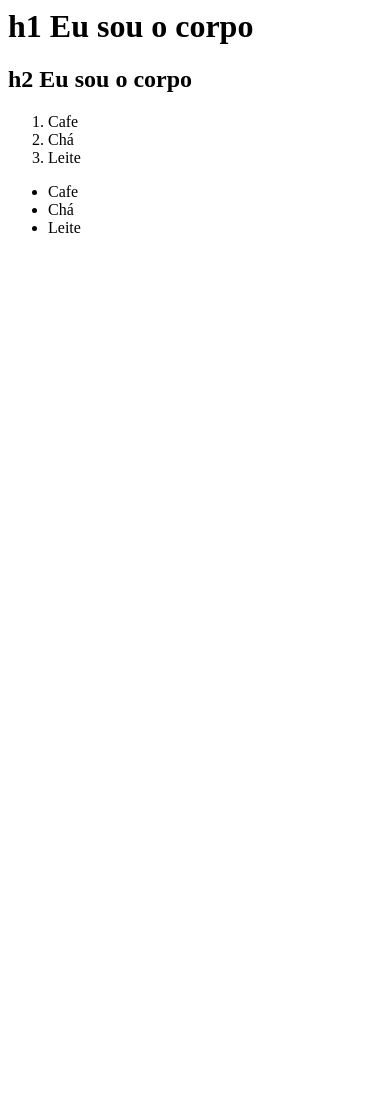
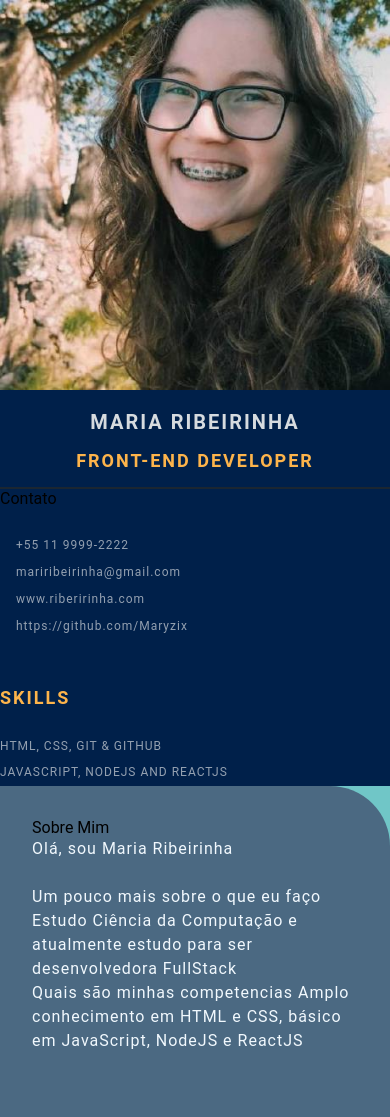
Before and after one commit to Maryzix/devweekgit.github.io, a plain HTML site: page index.html in a window 390 px wide. Before the commit the page ends 844 px from the top, so only its background shows below. Drawn offline with Linux system fonts and the light colour scheme.

Commit message:
feature: add css (#2)
Co-authored-by: Mary Lindsen <mary.lasek@hotmail.com>

```diff
--- a/index.html
+++ b/index.html
@@ -1,22 +1,59 @@
-<html>
-    <head>
-        <title>
-            Olá, eu sou a cabeça
-        </title>
-    </head>
-    <body>
-        <h1>h1 Eu sou o corpo</h1>
-        <h2>h2 Eu sou o corpo</h2>
-        <ol> <!--ordened list-->
-            <li>Cafe</li>
-            <li>Chá</li>
-            <li>Leite</li>
-        </ol>
+<!DOCTYPE html>
+<html lang="pt-br">
+<head>
+    <meta charset="UTF-8">
+    <meta http-equiv="X-UA-Compatible" content="IE=edge">
+    <meta name="viewport" content="width=device-width, initial-scale=1.0">
+    <link rel="stylesheet" href="style.css">
+    <title>Mary L L L</title>
+</head>
+<body>
+ <main class="resume-contents">
+    <section class="left-section">
+        <section class="left-section-content">
+            <div class="profile">
+                <img src="img/93152938.jpg" alt="Profile Image" class="profile-image">
+                <p class="name">Maria Ribeirinha</p>
+                <p class="profession">Front-end Developer</p>
+            </div> <!--informações de perfil-->
+            <div class="contact-info">
+                <p class="letf-title">Contato</p>
+                <ul>
+                    <li><i class="fa fa-phone"></i>+55 11 9999-2222</li>
+                    <li><i class="fa fa-envelope"></i>mariribeirinha@gmail.com</li>
+                    <li><i class="fa fa-globe"></i>www.riberirinha.com</li>
+                    <li><i class="fa fa-github"></i>https://github.com/Maryzix</li>
+                </ul>
+            </div><!--contact-info-->
 
-        <ul> <!--Lista n ordenada-->
-            <li>Cafe</li>
-            <li>Chá</li>
-            <li>Leite</li>
-        </ul>
-    </body>
+            <div class="skills">
+                <p class="left-title">Skills</p>
+                <ul>
+                    <li><p>HTML, CSS, Git & GitHub</p></li>
+                    <li><p>JavaScript, NodeJS and ReactJS</p></li>
+                </ul>
+            </div><!--skills-->
+        </section><!--left section-->
+        </section><!--left section-->
+
+        <section class="right-section">
+            <div class="right-section-contents">
+                <section class="about gap">
+                    <div class="rigth-title"> Sobre Mim</div>
+                    <p class="about-me-contents">
+                        Olá, sou Maria Ribeirinha<br>
+                        <br> Um pouco mais sobre o que eu faço
+                        Estudo Ciência da Computação e atualmente estudo para ser desenvolvedora FullStack
+                        <br> Quais são minhas competencias
+                        Amplo conhecimento em HTML e CSS, básico em JavaScript, NodeJS e ReactJS
+                    </p>
+                </section><!--about gap-->
+            </div>
+        </section> <!--right section-->
+
+
+
+
+ </main>
+</body>
 </html>
--- /dev/null
+++ b/style.css
@@ -0,0 +1,291 @@
+* {
+    margin: 0;
+    padding: 0;
+    box-sizing: border-box;
+    list-style: none;
+    font-family: 'Roboto', sans-serif;
+}
+
+body {
+    background-color: #70c6c7;
+}
+
+.resume-contents {
+    min-height: 100vh;
+    width: 80%;
+    margin: 2rem auto;
+    display: grid;
+    grid-template-columns: repeat(7, 1fr);
+}
+
+.left-section {
+    grid-column: span 2;
+    height: 100%;
+    background-color: #00204A;
+}
+
+.right-section {
+    grid-column: span 5;
+    height: 100%;
+    background-color: #4B6982;
+    border-radius: 0px 60px 0px 0px;
+}
+
+.left-section-contents{
+    padding: 2rem 2rem;
+}
+
+.profile {
+    width: 100%;
+    border-bottom: 2px solid #1B2631;
+}
+
+.profile .profile-image {
+    width: 100%;
+}
+
+.name {
+    color: #D6DBDF;
+    font-size: 30px;
+    letter-spacing: 2px;
+    text-transform: uppercase;
+    text-align: center;
+    font-weight: bold;
+    padding: 1rem 0;
+}
+
+.profession {
+    color: #FDB44B;
+    font-size: 20px;
+    text-transform: uppercase;
+    text-align: center;
+    letter-spacing: 2px;
+    font-weight: bold;
+    padding-bottom: 1rem;
+}
+
+/* .contact-info { border-bottom: 2px solid #1B2631; } */
+.left-title {
+    color: #FDB44B;
+    font-size: 20px;
+    letter-spacing: 2px;
+    text-transform: uppercase;
+    font-weight: bold;
+    display: flex;
+    align-items: center;
+    padding-top: 3rem;
+}
+
+.contact-info ul {
+    padding-top: 1.5rem;
+}
+
+.contact-info ul li,
+.references ul li {
+    padding: .4rem 0;
+    display: flex;
+    align-items: center;
+    color: #d6dbdfaf;
+    letter-spacing: 1px;
+    font-size: 18px;
+}
+
+.contact-info ul li i,
+.references ul li i {
+    padding-right: 1rem;
+    font-size: 18px;
+    color: #2E86C1;
+}
+
+.skills ul {
+    padding-top: 1.5rem;
+}
+.skills ul li p {
+    padding: .4rem 0;
+    color: #d6dbdfaf;
+    font-size: 18px;
+    letter-spacing: 1px;
+    display: flex;
+    align-items: center;
+    text-transform: uppercase;
+}
+
+.referance-name {
+    padding-top: 1.5rem;
+    padding-bottom: .4rem;
+    font-size: 18px;
+    color: #F9E79F;
+    letter-spacing: 1px;
+    text-transform: uppercase;
+}
+
+.referance-profession {
+    font-size: 16px;
+    color: #d6dbdfaf;
+    letter-spacing: 1px;
+    /* text-transform: uppercase; */
+    padding-bottom: .4rem;
+}
+
+
+.right-section-contents {
+    padding: 2rem 2rem;
+}
+
+.right-title {
+    color: #70C6C7;
+    font-size: 40px;
+    letter-spacing: 2px;
+    text-transform: uppercase;
+    font-weight: bold;
+    display: flex;
+    align-items: center;
+    padding: 2rem 0;
+    position: relative;
+}
+
+.gap {
+    padding-bottom: 2rem;
+}
+.about-me-contents {
+    font-size: 18px;
+    letter-spacing: 1px;
+    line-height: 2rem;
+    color: #F1F8FD;
+}
+
+.experience-contents,
+.education-contents,
+.awards-contents {
+    display: grid;
+    grid-template-columns: repeat(2, 1fr);
+    padding-bottom: 2rem;
+    color: #F1F8FD;
+}
+
+.exp-company-name,
+.education-school-name,
+.awards-company-name {
+    font-size: 25px;
+    font-weight: bold;
+    text-transform: uppercase;
+    letter-spacing: 1px;
+    color: #FDB44B;
+    padding-bottom: .4rem;
+}
+
+.exp-time-period,
+.educationp-time-period,
+.awards-time-period {
+    font-size: 18px;
+    letter-spacing: 1px;
+    line-height: 2rem;
+}
+
+.exp-position,
+.education-subject,
+.awards-name {
+    font-size: 25px;
+    font-weight: bold;
+    text-transform: uppercase;
+    letter-spacing: 1px;
+    color: #FDB44B;
+    padding-bottom: .4rem;
+}
+
+.exp-desc,
+.education-desc,
+.awards-desc {
+    font-size: 16px;
+    letter-spacing: 1px;
+    line-height: 1.5rem;
+    border-left: 3px solid #a5a3a3;
+    padding-left: 5px;
+}
+
+/* Media queries */
+@media screen and (max-width:780px) {
+    .experience-contents,
+    .education-contents,
+    .awards-contents {
+        grid-template-columns: repeat(1, 1fr);
+    }
+}
+
+@media screen and (max-width:780px) {
+    .left-section {
+        grid-column: span 3;
+    }
+
+    .right-section {
+        grid-column: span 4;
+    }
+
+}
+
+@media screen and (max-width:1200px) {
+    .resume-contents {
+        grid-template-columns: repeat(1, 1fr);
+    }
+}
+
+@media screen and (max-width:390px) {
+    .resume-contents {
+        width: 100%;
+        margin: 0 auto;
+    }
+
+    .name {
+        font-size: 20px;
+    }
+
+    .profession {
+        font-size: 18px;
+    }
+
+    .left-title {
+        font-size: 18px;
+    }
+
+    .right-title {
+        font-size: 18px;
+    }
+
+    .contact-info ul li,
+    .references ul li {
+        font-size: 12px;
+    }
+
+    .contact-info ul li i,
+    .references ul li i {
+        /* padding-right: 1rem; */
+        font-size: 12px;
+    }
+
+    .skills ul li p {
+        font-size: 12px;
+    }
+
+    .about-me-contents {
+        font-size: 16px;
+        line-height: 1.5rem;
+    }
+
+    .exp-company-name,
+    .education-school-name,
+    .awards-company-name {
+        font-size: 18px;
+    }
+
+    .exp-time-period,
+    .educationp-time-period,
+    .awards-time-period {
+        font-size: 16px;
+    }
+
+    .exp-position,
+    .education-subject,
+    .awards-name {
+        font-size: 18px;
+    }
+}
```
Also changed, not shown: img/93152938.jpg (added).
